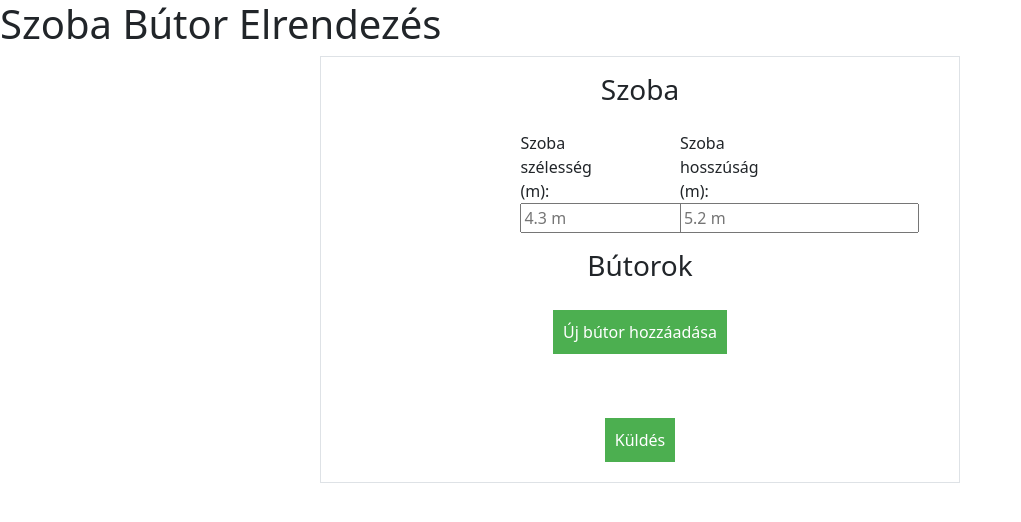
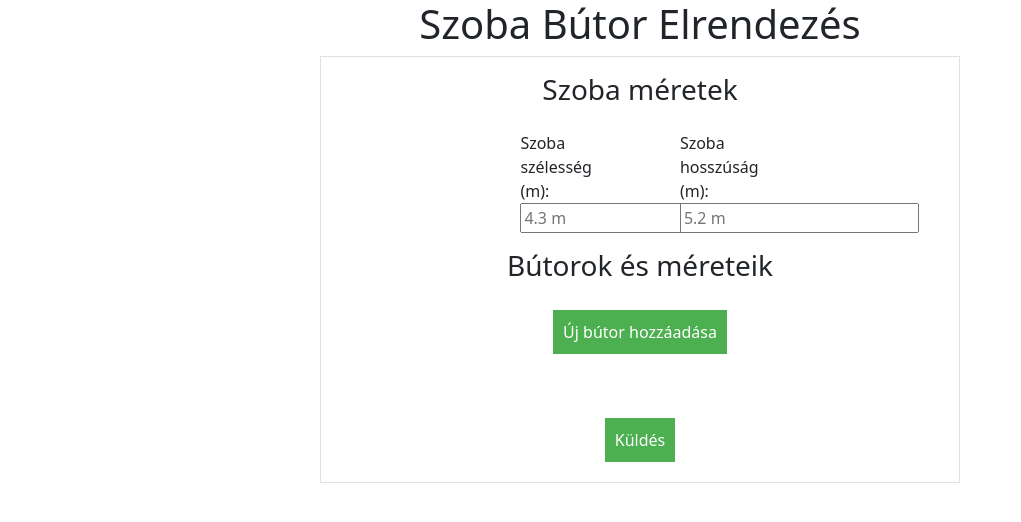
Before and after one commit to badzso-boop/szobaelrendezo-nlug4f-ujj, a plain HTML site: page FRONTEND/index.html in a window 1280 px wide. Shown: the whole page, without its empty margins (0-1021 px from the left). Drawn offline with nearby package versions, Linux system fonts and the light colour scheme.

Commit message:
frontend changes

```diff
--- a/FRONTEND/index.html
+++ b/FRONTEND/index.html
@@ -71,10 +71,10 @@
     </style>
 </head>
 <body>
-    <h1>Szoba Bútor Elrendezés</h1>
+    <h1 class="text-center">Szoba Bútor Elrendezés</h1>
 
     <form id="roomForm" class="m-auto border w-50">
-        <h3 class="text-center mt-3">Szoba</h3>
+        <h3 class="text-center mt-3">Szoba méretek</h3>
         <div class="d-flex w-50 m-auto">
             <div class="form-group m-auto mt-3 w-25">
               <label>Szoba szélesség (m):</label><br>
@@ -87,9 +87,9 @@
             </div>
         </div>
 
-        <h3 class="text-center mt-3">Bútorok</h3>
+        <h3 class="text-center mt-3">Bútorok és méreteik</h3>
         <div class="w-50 m-auto text-center">
-            <button type="button" onclick="addFurniture()" >Új bútor hozzáadása</button><br><br>
+            <button type="button" onclick="addFurniture()">Új bútor hozzáadása</button><br><br>
         </div>
 
         <div id="furnituresContainer"></div>
```
